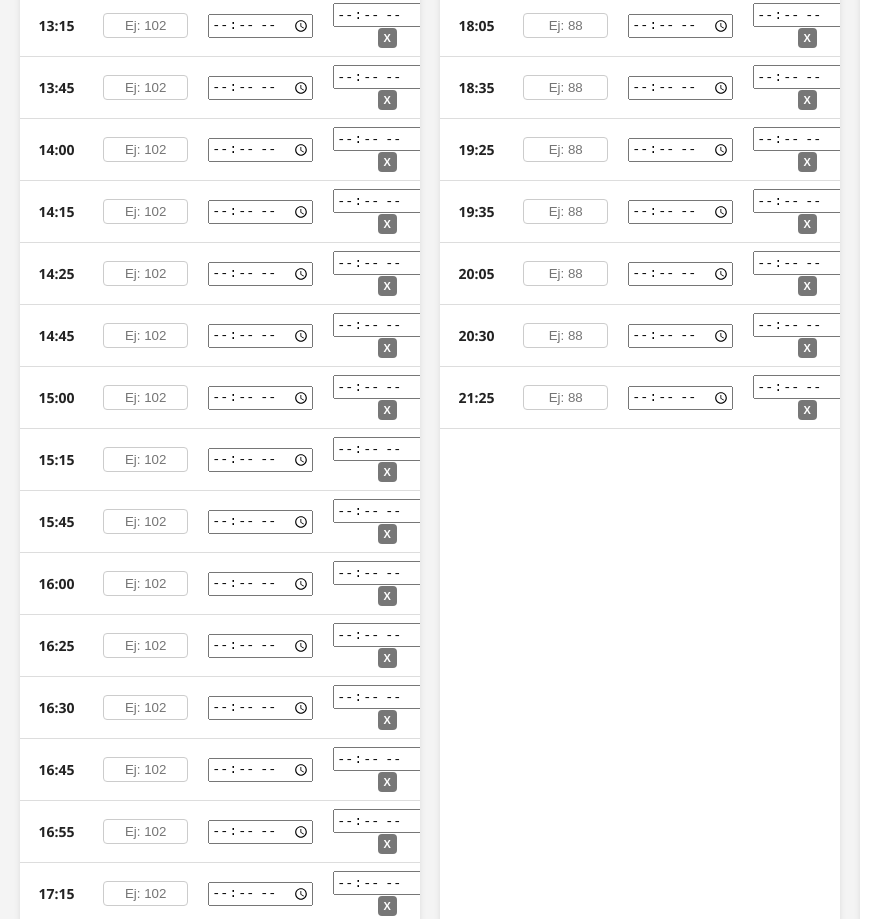
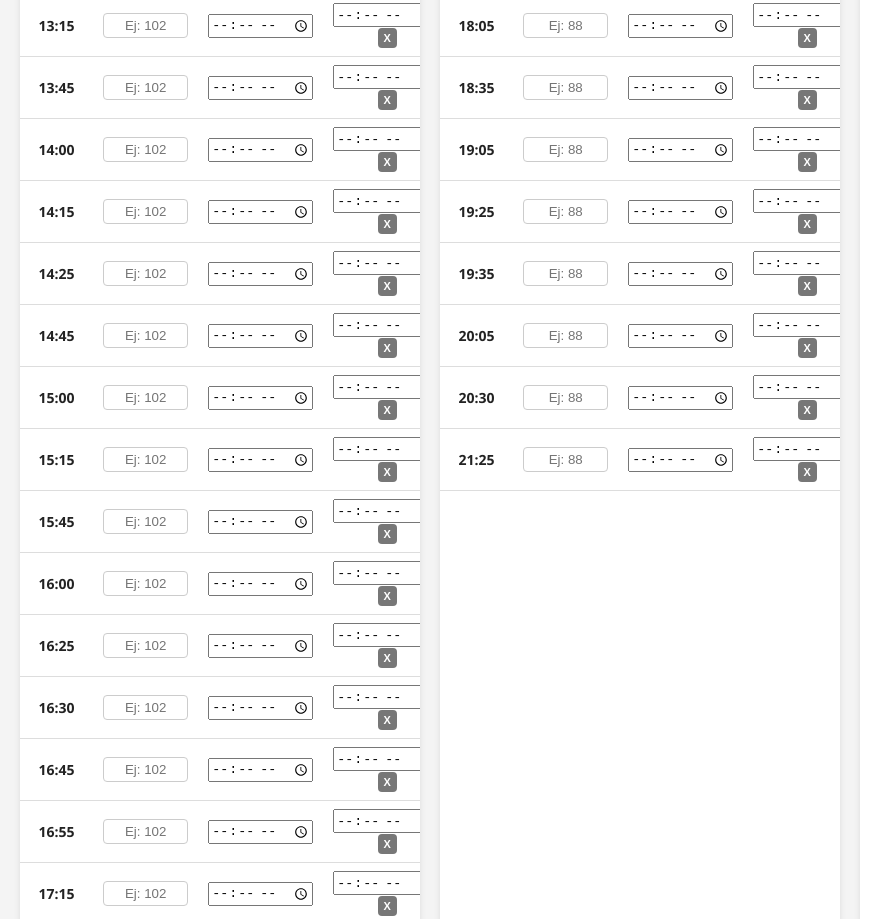
Before and after one commit to cristoballcastro1234-afk/Control-Flixbus-, a website: page public/index.html in a window 1280 px wide. Shown: the part 1729-2648 px from the top of the page, without its empty margins (0-883 px from the left). Drawn offline with Linux system fonts and the light colour scheme; no server answers.

Commit message:
Update index.html

```diff
--- a/public/index.html
+++ b/public/index.html
@@ -190,7 +190,7 @@
             </thead>
             <tbody>
                 <script>
-                    const horasCurico = ["7:20", "7:50", "8:20", "8:35", "8:50", "9:05", "9:20", "10:05", "10:35", "11:25", "11:35", "12:05", "12:35", "13:25", "14:35", "15:05", "15:25", "15:30", "16:05", "16:40", "17:05", "17:25", "17:40", "18:05", "18:35", "19:25", "19:35", "20:05", "20:30", "21:25"];
+                    const horasCurico = ["7:20", "7:50", "8:20", "8:35", "8:50", "9:05", "9:20", "10:05", "10:35", "11:25", "11:35", "12:05", "12:35", "13:25", "14:35", "15:05", "15:25", "15:30", "16:05", "16:40", "17:05", "17:25", "17:40", "18:05", "18:35", "19:05", "19:25", "19:35", "20:05", "20:30", "21:25"];
                     horasCurico.forEach((hora, index) => {
                         document.write(`
                             <tr id="cur-${index}" data-hora-plan="${hora}">
```
